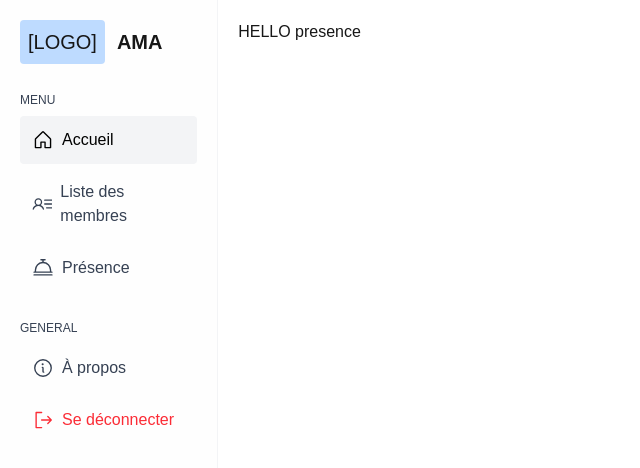
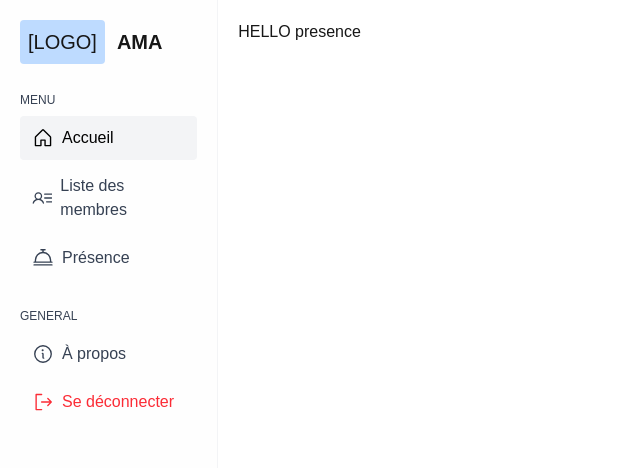
Before and after one commit to tojonirinaAndrian/ama-app, a Next.js app: page /presence in a window 1280 px wide. Shown: the top 468 px of the page, without its empty margins (0-640 px from the left). Built offline with nearby package versions, Linux system fonts and the light colour scheme.

Commit message:
update sidebar item padding for improved layout consistency

```diff
--- a/app/components/sidebarComponent.tsx
+++ b/app/components/sidebarComponent.tsx
@@ -70,7 +70,7 @@ function NavItem({ active, label, icon: Icon, onClick, href}: NavItemProps) {
     <Link
     href={href}
     onClick={onClick}
-    className={`flex items-center gap-2 rounded-sm p-3 cursor-pointer text-gray-700 hover:bg-gray-100 hover:text-black ${
+    className={`flex items-center gap-2 rounded-sm p-3 py-2.5 cursor-pointer text-gray-700 hover:bg-gray-100 hover:text-black ${
         active ? ACTIVE_STYLE : ""
     }`}
 >
@@ -109,7 +109,7 @@ export default function SidebarComponent() {
             ))}
 
             {section.title === "GENERAL" && (
-              <li className="flex cursor-pointer items-center gap-2 rounded-sm p-3 text-red-500 hover:bg-red-100">
+              <li className="flex cursor-pointer items-center gap-2 rounded-sm p-3 py-2.5 text-red-500 hover:bg-red-100">
                 <SignOutIcon size={22} />
                 <span>Se déconnecter</span>
               </li>
```
